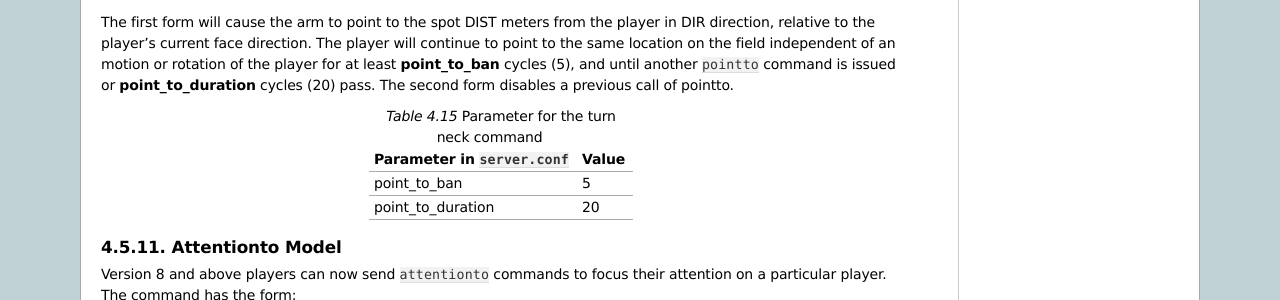
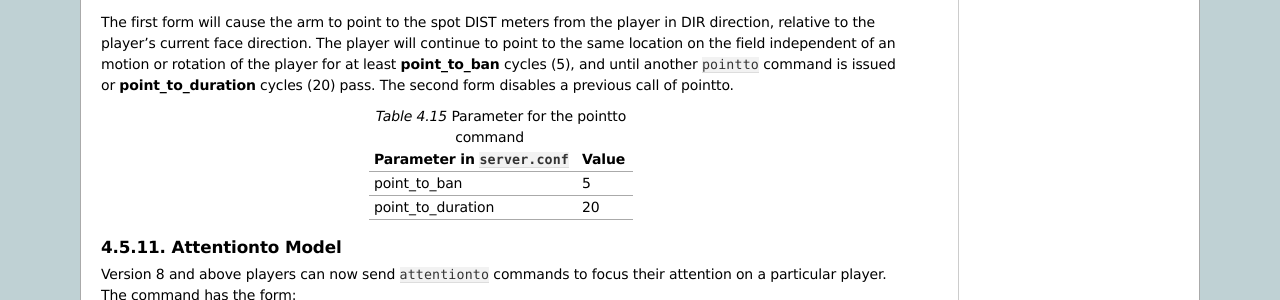
Before and after one commit to rcsoccersim/manual, a Sphinx documentation site: the page built from source/soccerserver.rst, in a window 1280 px wide and 900 px high, scrolled down 22356 px. Shown: the part 152-452 px from the top of the window. Built offline with Sphinx 7.4.7, drawn with Linux system fonts in a browser that asks for light colours.

Commit message:
format correction in section 4.5

```diff
--- a/source/soccerserver.rst
+++ b/source/soccerserver.rst
@@ -1666,7 +1666,7 @@ independent of an motion or rotation of the player for at least
 issued or **point_to_duration** cycles (20) pass. The second form
 disables a previous call of pointto.
 
-.. table:: Parameter for the turn neck command
+.. table:: Parameter for the pointto command
 
    +-------------------------------------------------+-----------+
    |Parameter in ``server.conf``                     | Value     |
```
